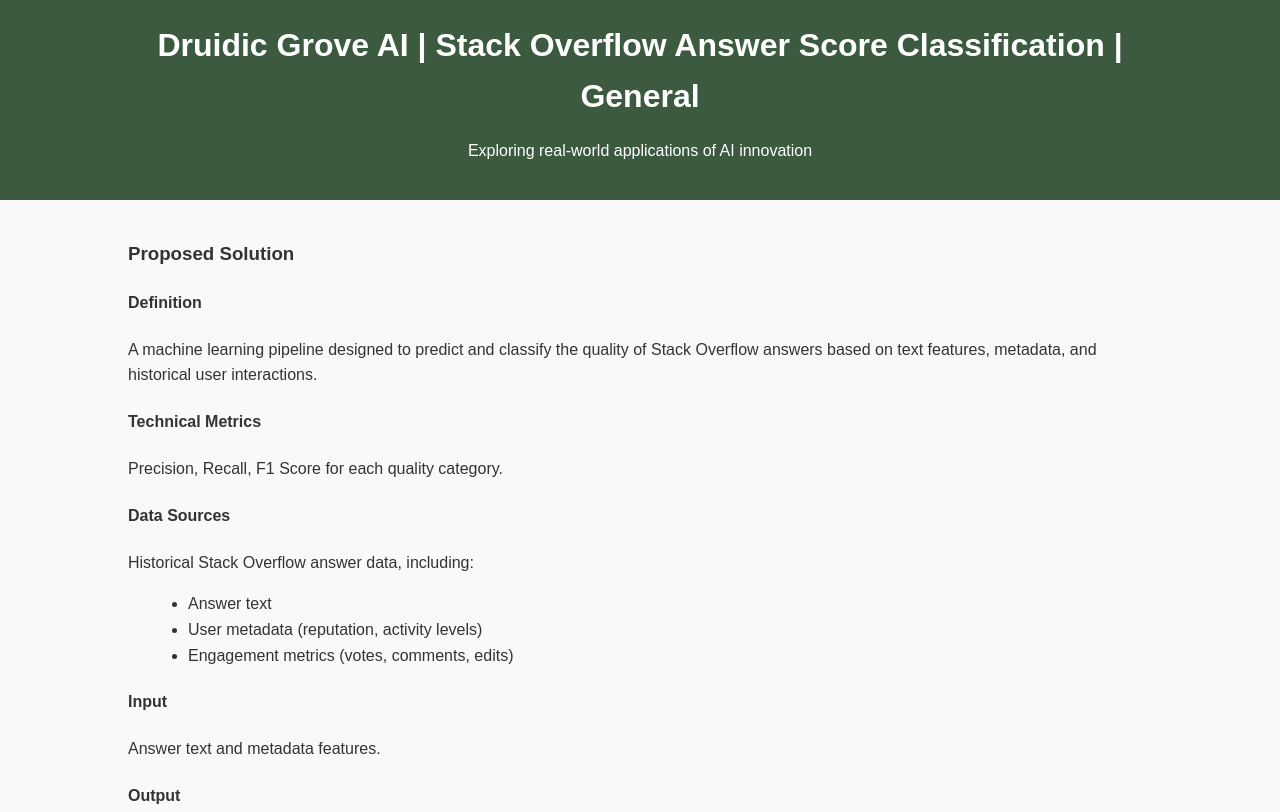
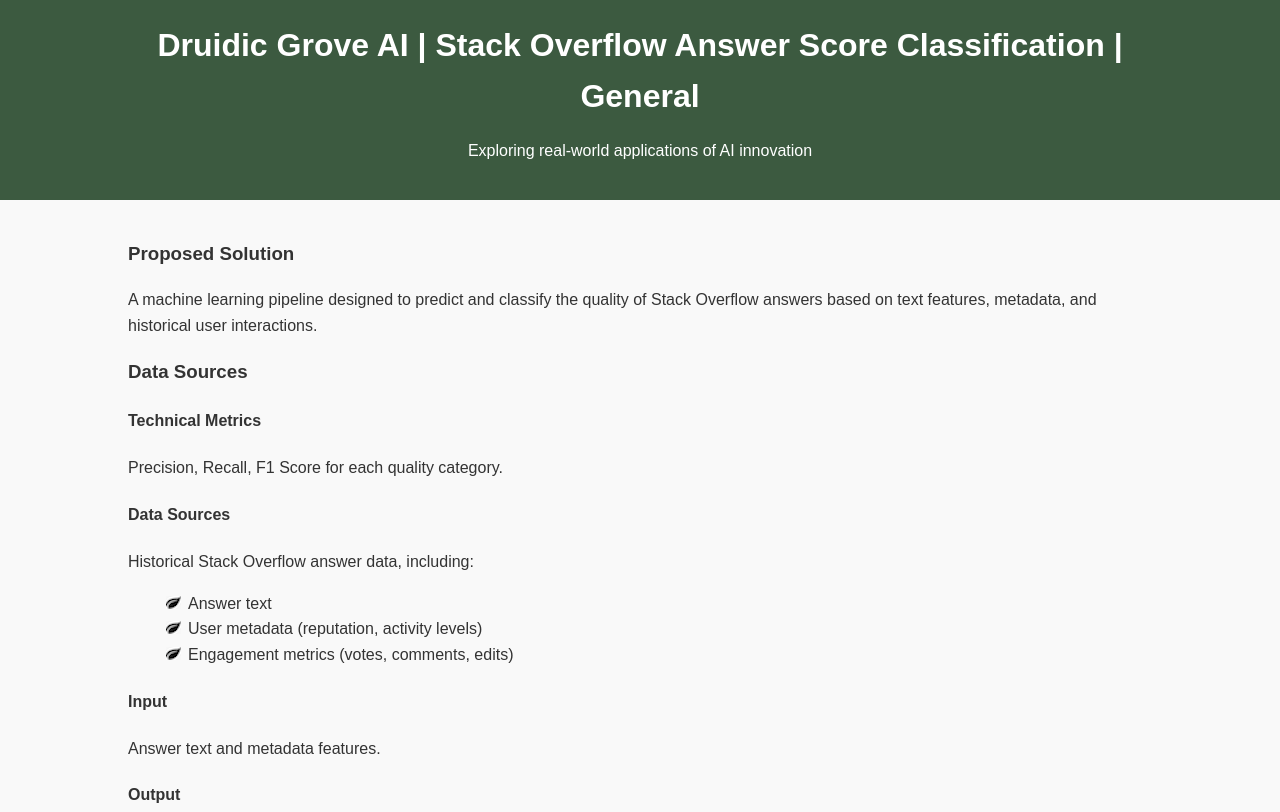
Before and after one commit to Volscente/DruidicGroveAI, a plain HTML site: page docs/stackoverflow_answer_score_classification/general.html in a window 1280 px wide. Shown: the top 812 px of the page. Drawn offline with Linux system fonts and the light colour scheme.

Commit message:
Add custom bullet point

```diff
--- a/docs/stackoverflow_answer_score_classification/general.html
+++ b/docs/stackoverflow_answer_score_classification/general.html
@@ -32,7 +32,7 @@
             color: #3c5a40;
         }
         ul {
-            list-style-type: disc;
+            list-style-image: url('./images/bullet_point.png');
             margin-left: 20px;
         }
         footer {
@@ -61,8 +61,12 @@
     <main>
         <section>
             <h3>Proposed Solution</h3>
-            <h4>Definition</h4>
-            <p>A machine learning pipeline designed to predict and classify the quality of Stack Overflow answers based on text features, metadata, and historical user interactions.</p>
+              <p>
+                A machine learning pipeline designed to predict and classify the quality of Stack Overflow answers based on text features, metadata, and historical user interactions.
+              </p>
+            <h3>Data Sources</h3>
+
+
             <h4>Technical Metrics</h4>
             <p>Precision, Recall, F1 Score for each quality category.</p>
             <h4>Data Sources</h4>
```
Also changed, not shown: docs/stackoverflow_answer_score_classification/images/bullet_point.png (added).
